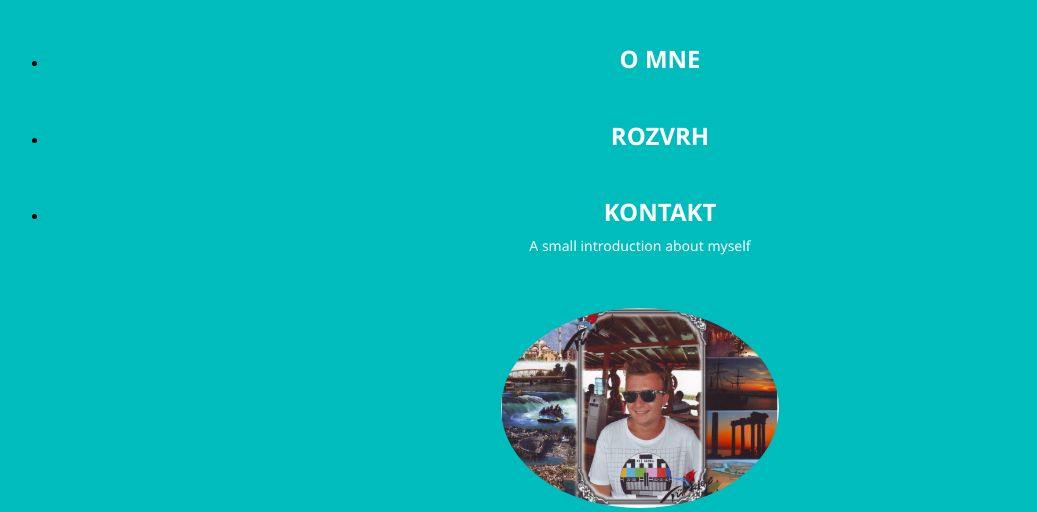
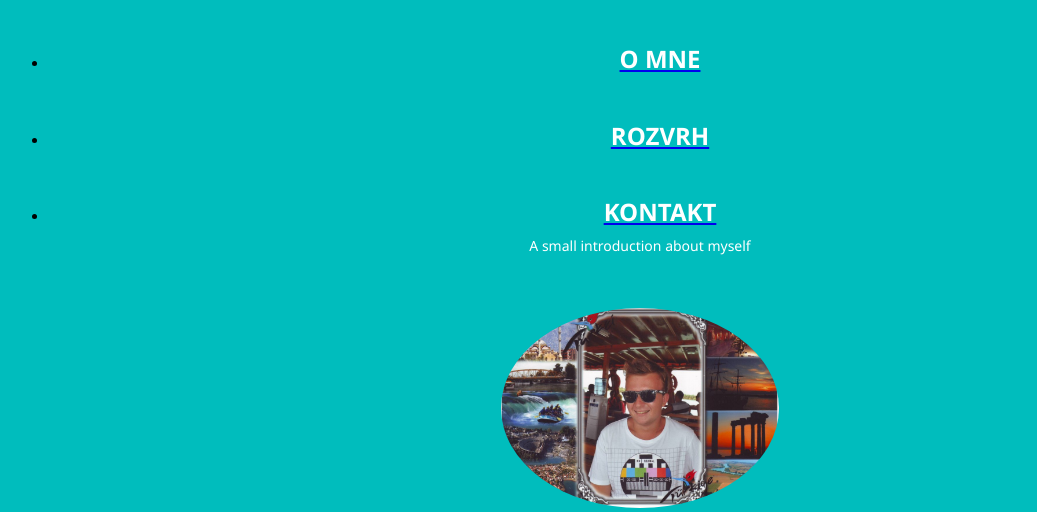
Before and after one commit to tomasinoss/tomasinoss.github.io, a plain HTML site: page index.html in a window 1280 px wide. Shown: the top 512 px of the page, without its empty margins (0-1037 px from the left). Drawn offline with Linux system fonts and the light colour scheme.

Commit message:
Update index.html
menu index.html

```diff
--- a/index.html
+++ b/index.html
@@ -8,13 +8,13 @@
 <body>
     <ul>
         <li>
-            <h1 id="nadpis">O MNE</h1>
+            <a href="index.html"><h1 id="nadpis">O MNE</h1></a>
         </li>
         <li>
-            <h1 id="nadpis">ROZVRH</h1>
+             <a href="rozvrh.html"><h1 id="nadpis">ROZVRH</h1></a>
         </li>
         <li>
-            <h1 id="nadpis">KONTAKT</h1>
+             <a href="kontakt.html"><h1 id="nadpis">KONTAKT</h1></a>
         </li>
     </ul>
     <h2>A small introduction about myself</h2>
```
